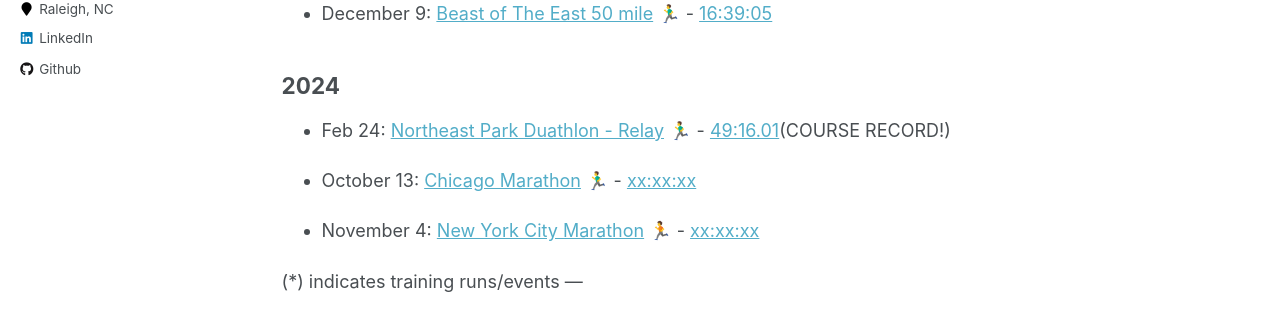
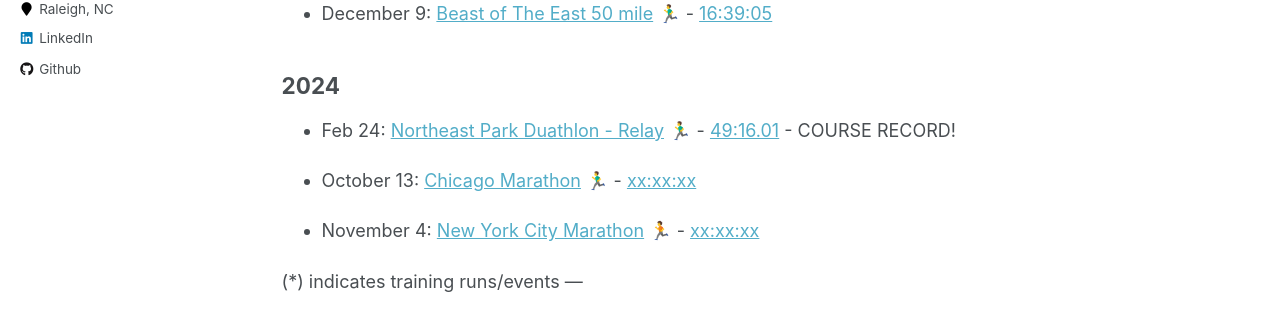
Before and after one commit to caratliff/caratliff.github.io, a Jekyll site: the page built from _pages/race-calendar.md, in a window 1280 px wide and 900 px high, scrolled down 1447 px. Shown: the part 384-696 px from the top of the window. Built offline with Jekyll 4.4.1, drawn with Linux system fonts in a browser that asks for light colours; emoji names are drawn with the system emoji font.

```diff
--- a/_pages/race-calendar.md
+++ b/_pages/race-calendar.md
@@ -77,7 +77,7 @@ redirect_from:
 
 ## 2024
 
-- Feb 24: [Northeast Park Duathlon - Relay](https://www.trisignup.com/Race/NC/Gibsonville/NEParkDuathlon) 🏃‍♂️ - [49:16.01](https://www.trisignup.com/Race/Results/26521/IndividualResult/sKDB?resultSetId=438954#U52110079)(COURSE RECORD!)
+- Feb 24: [Northeast Park Duathlon - Relay](https://www.trisignup.com/Race/NC/Gibsonville/NEParkDuathlon) 🏃‍♂️ - [49:16.01](https://www.trisignup.com/Race/Results/26521/IndividualResult/sKDB?resultSetId=438954#U52110079) - COURSE RECORD!
 
 - October 13: [Chicago Marathon](https://www.chicagomarathon.com) 🏃‍♂️ - [xx:xx:xx](https://www.chicagomarathon.com/runners/race-results/)
 
```
